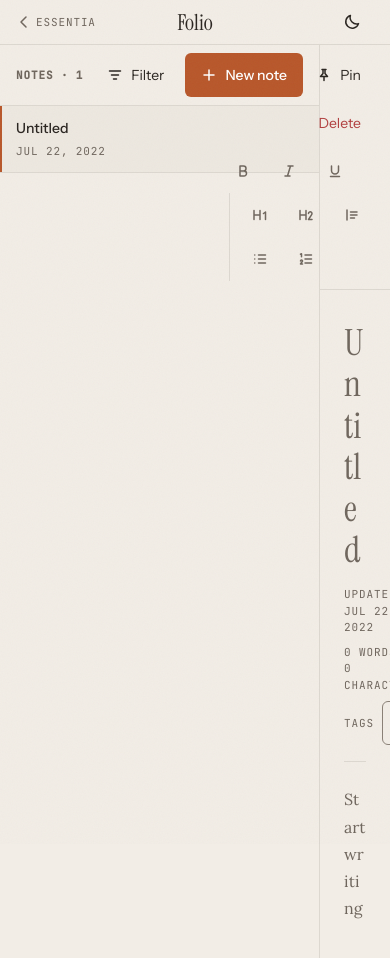
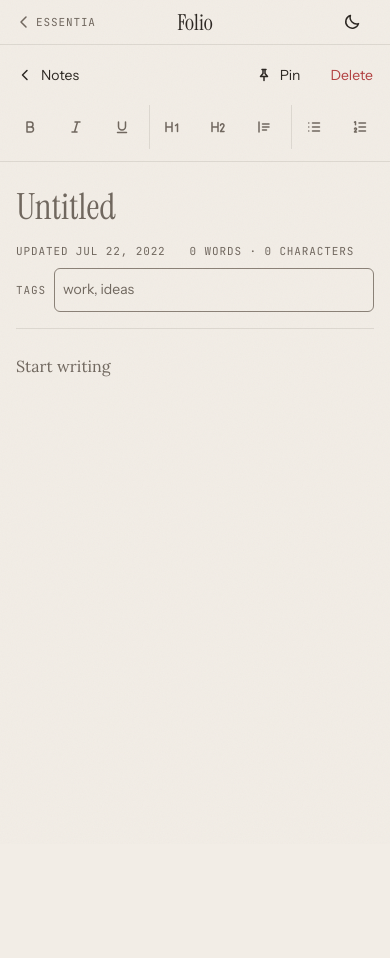
Before and after one commit to tiago-espadinha/Essentia, a React (Vite) app in the folder apps/folio/: page / in a window 390 px wide. Both pictures are taken after a click on the button "New note". Shown: the top 958 px of the page. After the commit the page ends 844 px from the top, so only its background shows below. Built offline with nearby package versions, Linux system fonts and the light colour scheme.

Commit message:
feat(folio): show one pane at a time on phones

```diff
--- a/apps/folio/src/App.tsx
+++ b/apps/folio/src/App.tsx
@@ -6,15 +6,21 @@ import { NoteList } from './NoteList'
 import { filterNotes, tagsOf } from './notes'
 import { useNotes } from './useNotes'
 
+/** Matches folio.css: one pane at a time below 768 px. */
+const PHONE = '(width < 768px)'
+
 export default function App() {
   const { notes, saveFailed, add, update, remove } = useNotes()
   const [selectedId, setSelectedId] = useState<string | null>(null)
-  const [freshId, setFreshId] = useState<string | null>(null)
+  // The note whose title takes focus when its editor mounts or shows.
+  const [titleFocusId, setTitleFocusId] = useState<string | null>(null)
+  // Below 768 px one pane shows at a time: the list, or the open note's editor.
+  const [view, setView] = useState<'list' | 'editor'>('list')
   const [query, setQuery] = useState('')
   const [selectedTag, setSelectedTag] = useState<string | null>(null)
   // Below 1024 px the search and tags fold into a Filter bar above the list.
   const [filtersOpen, setFiltersOpen] = useState(false)
-  const clearFresh = useCallback(() => setFreshId(null), [])
+  const clearTitleFocus = useCallback(() => setTitleFocusId(null), [])
   // A row to focus once the list has rendered; `id: null` means New note.
   const rowToFocus = useRef<{ id: string | null } | null>(null)
   const mainRef = useRef<HTMLElement>(null)
@@ -55,7 +61,20 @@ export default function App() {
     clearFilters()
     const note = add()
     setSelectedId(note.id)
-    setFreshId(note.id)
+    setTitleFocusId(note.id)
+    setView('editor')
+  }
+
+  // On a phone the list gives way to the editor, so focus follows into it.
+  function openNote(id: string) {
+    setSelectedId(id)
+    setView('editor')
+    if (window.matchMedia(PHONE).matches) setTitleFocusId(id)
+  }
+
+  function backToList(id: string) {
+    setView('list')
+    rowToFocus.current = { id }
   }
 
   // The next note in the list opens (or the previous one at the end), and focus goes to its row.
@@ -64,13 +83,14 @@ export default function App() {
     const next = (visible[position + 1] ?? visible[position - 1])?.id ?? null
     remove(id)
     setSelectedId(next)
+    setView('list')
     rowToFocus.current = { id: next }
   }
 
   return (
     <>
       <AppHeader />
-      <main className="folio" ref={mainRef}>
+      <main className="folio" ref={mainRef} data-view={selected && view === 'editor' ? 'editor' : 'list'}>
         <h1 className="visually-hidden">Folio notes</h1>
         <Library
           query={query}
@@ -85,7 +105,7 @@ export default function App() {
           total={notes.length}
           selectedId={selected?.id ?? null}
           filtersOpen={libraryOpen}
-          onSelect={setSelectedId}
+          onSelect={openNote}
           onToggleFilters={toggleFilters}
           onNew={newNote}
           onClearFilters={clearFilters}
@@ -100,13 +120,14 @@ export default function App() {
             <Editor
               key={selected.id}
               note={selected}
-              autoFocus={selected.id === freshId}
-              onFocused={clearFresh}
+              autoFocus={selected.id === titleFocusId}
+              onFocused={clearTitleFocus}
               onChange={(changes) => {
                 // Editing holds the note open, even if it moves in the list or drops out of it.
                 setSelectedId(selected.id)
                 update(selected.id, changes)
               }}
+              onBack={() => backToList(selected.id)}
               onDelete={() => deleteNote(selected.id)}
             />
           ) : (
--- a/apps/folio/src/Editor.tsx
+++ b/apps/folio/src/Editor.tsx
@@ -6,15 +6,17 @@ import { Toolbar } from './Toolbar'
 
 interface EditorProps {
   note: Note
-  /** Focus the title on mount (a note just created). */
+  /** Focus the title (a note just created, or opened on a phone). */
   autoFocus: boolean
   onFocused: () => void
   onChange: (changes: NoteChanges) => void
+  /** Back to the note list, shown below 768 px. */
+  onBack: () => void
   onDelete: () => void
 }
 
 /** One note. Remounted per note (keyed by id), so the body is written into the DOM once. */
-export function Editor({ note, autoFocus, onFocused, onChange, onDelete }: EditorProps) {
+export function Editor({ note, autoFocus, onFocused, onChange, onBack, onDelete }: EditorProps) {
   const titleRef = useRef<HTMLTextAreaElement>(null)
   const bodyRef = useRef<HTMLDivElement>(null)
   // Text dragged within the body moves natively; anything from outside is cleaned first.
@@ -57,6 +59,12 @@ export function Editor({ note, autoFocus, onFocused, onChange, onDelete }: Edito
   return (
     <>
       <div className="editor__bar">
+        <button type="button" className="button-ghost back-button" onClick={onBack}>
+          <svg width="16" height="16" viewBox="0 0 16 16" fill="none" aria-hidden="true">
+            <path d="M10 3.5 5.5 8l4.5 4.5" stroke="currentColor" strokeWidth="1.5" strokeLinecap="round" strokeLinejoin="round" />
+          </svg>
+          Notes
+        </button>
         <Toolbar bodyRef={bodyRef} onFormat={saveBody} />
         <button
           type="button"
--- a/apps/folio/src/folio.css
+++ b/apps/folio/src/folio.css
@@ -25,7 +25,7 @@
   grid-template-columns: 220px 300px minmax(0, 1fr);
 }
 
-@media (min-width: 768px) {
+@media (width >= 768px) {
   #root {
     display: flex;
     flex-direction: column;
@@ -378,6 +378,9 @@
 /* The Filter toggle exists for the folded Library, 768 to 1023 px. */
 .filter-toggle { display: none; }
 
+/* Back to the list exists for one-pane phones. */
+.back-button { display: none; }
+
 .filter-toggle[aria-expanded='true'] {
   background: var(--color-paper);
   color: var(--color-accent-text);
@@ -439,3 +442,37 @@
 
   .editor { padding: var(--space-8) var(--space-6) var(--space-12); }
 }
+
+/* Below 768 px one pane at a time: the Library sits open above the list, and
+   the editor replaces both with a back control. */
+@media (width < 768px) {
+  .folio { display: block; }
+  .pane { border-right: none; }
+  .library-pane:not([data-open]) { display: flex; }
+  .filter-toggle { display: none; }
+  .folio[data-view='list'] .editor-pane,
+  .folio[data-view='editor'] .library-pane,
+  .folio[data-view='editor'] .list-pane { display: none; }
+
+  .back-button {
+    display: inline-flex;
+    margin-right: auto;
+  }
+
+  .editor__bar { padding: var(--space-2) var(--space-1); }
+  .editor { padding: var(--space-6) var(--space-4) var(--space-12); }
+
+  /* One row of 44 px buttons spread across the width; narrower phones scroll it.
+     The padding keeps the focus ring inside the scroll box. */
+  .editor__bar .toolbar {
+    flex-wrap: nowrap;
+    justify-content: space-between;
+    overflow-x: auto;
+    padding: var(--space-1);
+  }
+
+  .toolbar__group + .toolbar__group {
+    margin-left: 0;
+    padding-left: 0;
+  }
+}
```
Also changed, not shown: 2 other files (tests, documents, lock files or other folders).
